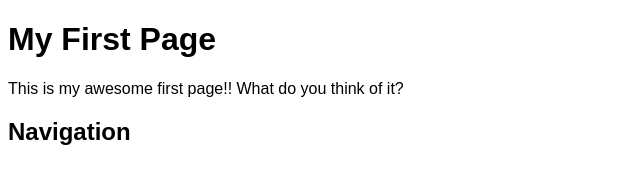
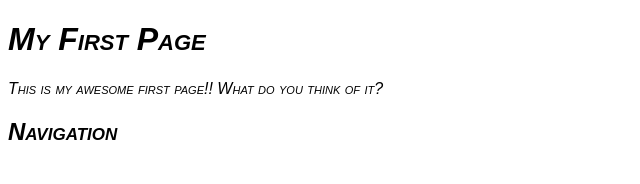
Before and after one commit to jessgoldbach/elephants, a plain HTML site: page myfirstpage.html in a window 1280 px wide. Shown: the whole page, without its empty margins (0-640 px from the left). Drawn offline with Linux system fonts and the light colour scheme.

Commit message:
Update mystyles.css

```diff
--- a/styles/mystyles.css
+++ b/styles/mystyles.css
@@ -3,3 +3,9 @@
 * {
 font-family:Arial, Helvetica, sans-serif;
 }
+* {
+font-style:italic;
+}
+* {
+font-variant:small-caps;
+}
```
